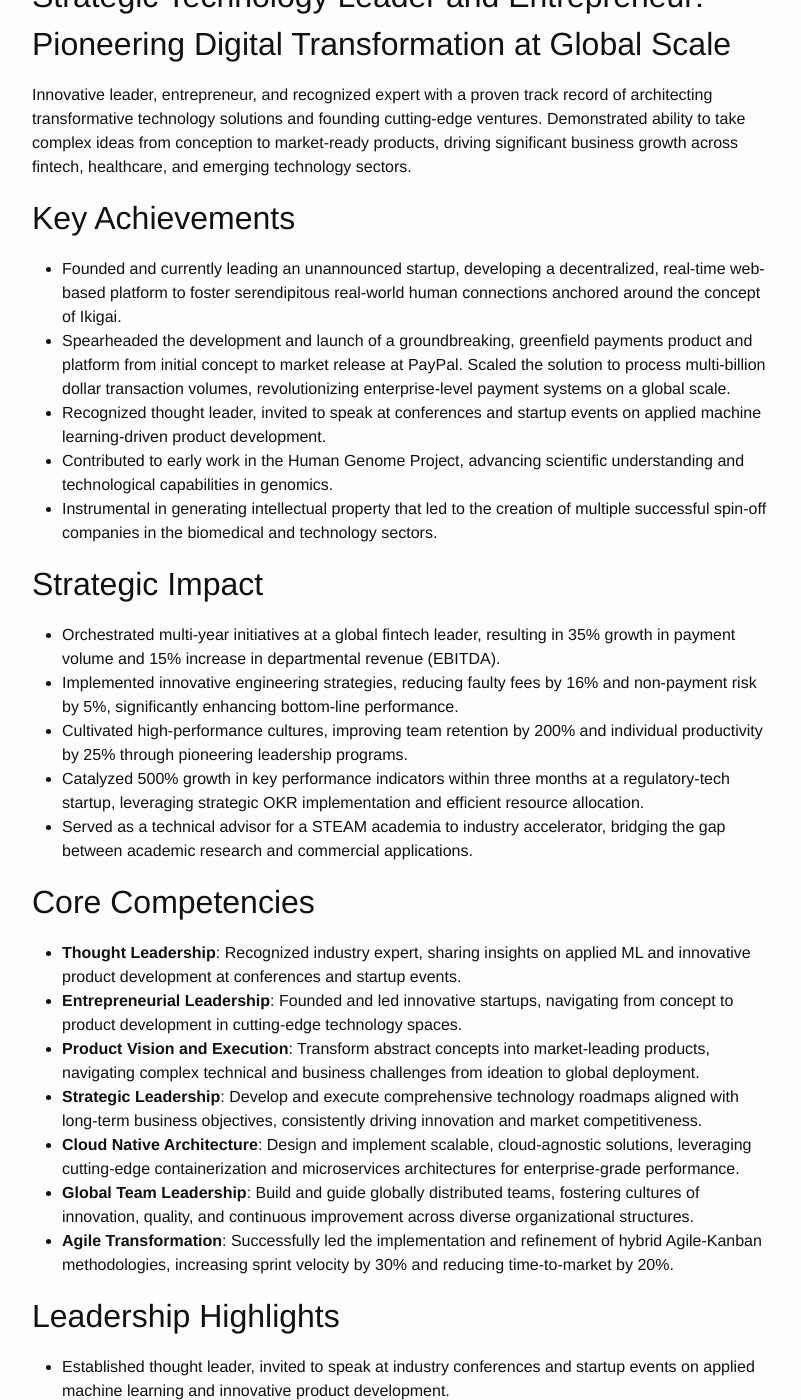
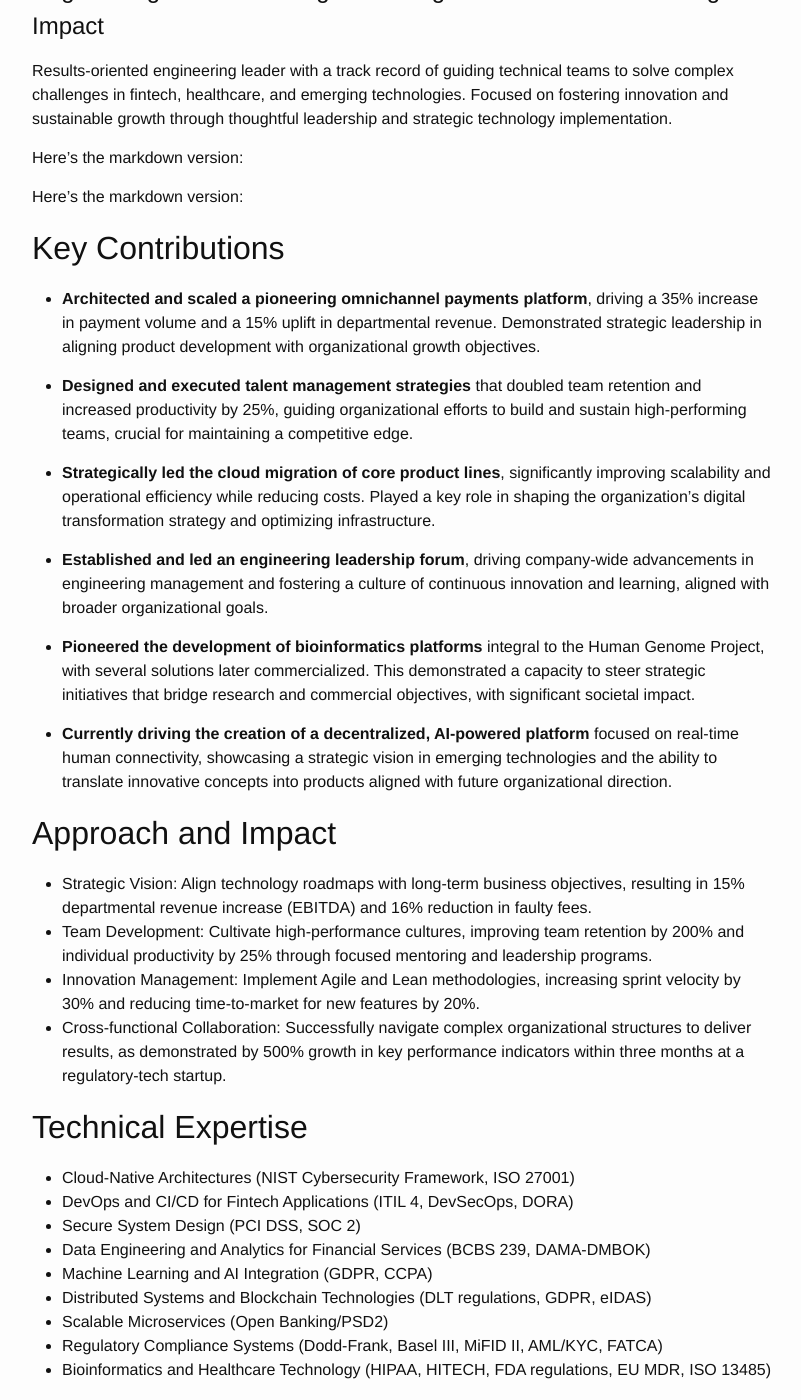
Before and after one commit to wyld3rbit/wyld3rbit.github.io, a Jekyll site: the page built from about.md, in a window 1280 px wide and 1400 px high, scrolled down 192 px. Shown: the whole window, without its empty margins (238-1039 px from the left). Built offline with Jekyll 4.4.1, drawn with Linux system fonts in a browser that asks for light colours; some of the changed text lies outside the part shown.

Commit message:
Update about.md

```diff
--- a/about.md
+++ b/about.md
@@ -5,74 +5,74 @@ author: Arka P
 permalink: /about/
 ---
 
-## Strategic Technology Leader and Entrepreneur: Pioneering Digital Transformation at Global Scale
+# Engineering Leader: Driving Technological Solutions for Meaningful Impact
 
-Innovative leader, entrepreneur, and recognized expert with a proven track record of architecting transformative technology solutions and founding cutting-edge ventures. Demonstrated ability to take complex ideas from conception to market-ready products, driving significant business growth across fintech, healthcare, and emerging technology sectors.
+Results-oriented engineering leader with a track record of guiding technical teams to solve complex challenges in fintech, healthcare, and emerging technologies. Focused on fostering innovation and sustainable growth through thoughtful leadership and strategic technology implementation.
 
-## Key Achievements
+Here’s the markdown version:
 
-- Founded and currently leading an unannounced startup, developing a decentralized, real-time web-based platform to foster serendipitous real-world human connections anchored around the concept of Ikigai.
-- Spearheaded the development and launch of a groundbreaking, greenfield payments product and platform from initial concept to market release at PayPal. Scaled the solution to process multi-billion dollar transaction volumes, revolutionizing enterprise-level payment systems on a global scale.
-- Recognized thought leader, invited to speak at conferences and startup events on applied machine learning-driven product development.
-- Contributed to early work in the Human Genome Project, advancing scientific understanding and technological capabilities in genomics.
-- Instrumental in generating intellectual property that led to the creation of multiple successful spin-off companies in the biomedical and technology sectors.
+Here’s the markdown version:
 
-## Strategic Impact
+## Key Contributions
 
-- Orchestrated multi-year initiatives at a global fintech leader, resulting in 35% growth in payment volume and 15% increase in departmental revenue (EBITDA).
-- Implemented innovative engineering strategies, reducing faulty fees by 16% and non-payment risk by 5%, significantly enhancing bottom-line performance.
-- Cultivated high-performance cultures, improving team retention by 200% and individual productivity by 25% through pioneering leadership programs.
-- Catalyzed 500% growth in key performance indicators within three months at a regulatory-tech startup, leveraging strategic OKR implementation and efficient resource allocation.
-- Served as a technical advisor for a STEAM academia to industry accelerator, bridging the gap between academic research and commercial applications.
+- **Architected and scaled a pioneering omnichannel payments platform**, driving a 35% increase in payment volume and a 15% uplift in departmental revenue. Demonstrated strategic leadership in aligning product development with organizational growth objectives.
 
-## Core Competencies
+- **Designed and executed talent management strategies** that doubled team retention and increased productivity by 25%, guiding organizational efforts to build and sustain high-performing teams, crucial for maintaining a competitive edge.
 
-- **Thought Leadership**: Recognized industry expert, sharing insights on applied ML and innovative product development at conferences and startup events.
-- **Entrepreneurial Leadership**: Founded and led innovative startups, navigating from concept to product development in cutting-edge technology spaces.
-- **Product Vision and Execution**: Transform abstract concepts into market-leading products, navigating complex technical and business challenges from ideation to global deployment.
-- **Strategic Leadership**: Develop and execute comprehensive technology roadmaps aligned with long-term business objectives, consistently driving innovation and market competitiveness.
-- **Cloud Native Architecture**: Design and implement scalable, cloud-agnostic solutions, leveraging cutting-edge containerization and microservices architectures for enterprise-grade performance.
-- **Global Team Leadership**: Build and guide globally distributed teams, fostering cultures of innovation, quality, and continuous improvement across diverse organizational structures.
-- **Agile Transformation**: Successfully led the implementation and refinement of hybrid Agile-Kanban methodologies, increasing sprint velocity by 30% and reducing time-to-market by 20%.
+- **Strategically led the cloud migration of core product lines**, significantly improving scalability and operational efficiency while reducing costs. Played a key role in shaping the organization's digital transformation strategy and optimizing infrastructure.
 
-## Leadership Highlights
+- **Established and led an engineering leadership forum**, driving company-wide advancements in engineering management and fostering a culture of continuous innovation and learning, aligned with broader organizational goals.
 
-- Established thought leader, invited to speak at industry conferences and startup events on applied machine learning and innovative product development.
-- Founded and currently leading an innovative startup, tapping into the rich talent pool and entrepreneurial spirit of the Pacific Northwest to execute on visionary ideas.
-- Founded and directed the PayPal Engineering Manager Special Interest Group, driving company-wide advancements in engineering leadership.
-- Recognized for cultivating psychologically safe, high-performance environments, earning fast-track nominations for senior leadership programs.
-- Demonstrated success in navigating complex, matrix organizations and aligning cross-functional teams towards ambitious strategic goals.
-- Volunteered on various young professional boards, contributing to community development and professional networking initiatives.
+- **Pioneered the development of bioinformatics platforms** integral to the Human Genome Project, with several solutions later commercialized. This demonstrated a capacity to steer strategic initiatives that bridge research and commercial objectives, with significant societal impact.
 
-## Areas of Expertise
+- **Currently driving the creation of a decentralized, AI-powered platform** focused on real-time human connectivity, showcasing a strategic vision in emerging technologies and the ability to translate innovative concepts into products aligned with future organizational direction.
 
-- Applied Machine Learning for Product Development
-- Startup Leadership and Entrepreneurship
-- Large-scale Payment Systems and Fintech Platforms
-- Enterprise-scale Digital Transformation
-- Cloud Native Architectures and DevOps Practices
-- Bioinformatics and Healthcare Technology
-- Regulatory Technology and Compliance Systems
-- Agile and Lean Methodologies at Scale
-- Genomics and Biotechnology Innovation
+## Approach and Impact
+
+- Strategic Vision: Align technology roadmaps with long-term business objectives, resulting in 15% departmental revenue increase (EBITDA) and 16% reduction in faulty fees.
+- Team Development: Cultivate high-performance cultures, improving team retention by 200% and individual productivity by 25% through focused mentoring and leadership programs.
+- Innovation Management: Implement Agile and Lean methodologies, increasing sprint velocity by 30% and reducing time-to-market for new features by 20%.
+- Cross-functional Collaboration: Successfully navigate complex organizational structures to deliver results, as demonstrated by 500% growth in key performance indicators within three months at a regulatory-tech startup.
+
+## Technical Expertise
+
+- Cloud-Native Architectures (NIST Cybersecurity Framework, ISO 27001)
+- DevOps and CI/CD for Fintech Applications (ITIL 4, DevSecOps, DORA)
+- Secure System Design (PCI DSS, SOC 2)
+- Data Engineering and Analytics for Financial Services (BCBS 239, DAMA-DMBOK)
+- Machine Learning and AI Integration (GDPR, CCPA)
+- Distributed Systems and Blockchain Technologies (DLT regulations, GDPR, eIDAS)
+- Scalable Microservices (Open Banking/PSD2)
+- Regulatory Compliance Systems (Dodd-Frank, Basel III, MiFID II, AML/KYC, FATCA)
+- Bioinformatics and Healthcare Technology (HIPAA, HITECH, FDA regulations, EU MDR, ISO 13485)
+
+## Leadership Philosophy
+
+Committed to creating psychologically safe environments that empower teams to tackle challenging problems. Focus on translating complex technical concepts into tangible business value, ensuring technology serves as a catalyst for organizational growth and societal benefit.
 
 ## Professional Experience
 
-- Founder, Unannounced Startup
-- Group Software Engineering Manager, Payments, PayPal
-- Software Engineering Manager, Backend & Mobile, PayPal
-- Software and R&D Engineering Manager, Ascent RegTech
-- Tech Lead Manager, Full-stack, CarrierDirect
-- Senior Software Engineer (Bioinformatics Lead), The Ohio State University Wexner Medical Center
-- Software Engineer, The Ohio State University Wexner Medical Center
+- Founder, Emerging Technology (Decentralized Social Platforms)
+- Group Software Engineering Manager, Global Fintech (Enterprise Payment Systems)
+- Software Engineering Manager, Global Fintech (Mobile and Backend Infrastructure)
+- Software and R&D Engineering Manager, Regulatory Technology (Compliance Automation)
+- Tech Lead Manager, Logistics and Supply Chain (Transportation Management Systems)
+- Senior Software Engineer, Healthcare and Research (Bioinformatics)
+- Software Engineer, Healthcare and Research (Medical Informatics)
 
-## Education and Continuous Development
+## Continuous Learning
 
 - MS in Cybersecurity, Georgia Institute of Technology (In progress, expected 2024)
 - BS in Computer Engineering, Wright State University
-- Advanced Studies: Leadership at PayPal, Cornell University
+- Ongoing professional development in leadership and emerging technologies
 
-Committed to driving transformative change through strategic technology leadership and entrepreneurial innovation. Consistently translating complex technical concepts into tangible business value, positioning organizations and ventures at the forefront of digital innovation in the global marketplace. Proven track record of contributing to groundbreaking scientific initiatives and fostering the commercialization of cutting-edge research.
+## Community Engagement
+
+- Speaker at industry conferences on applied machine learning in product development
+- Technical advisor for STEAM academia to industry accelerator program
+- Volunteer on young professional boards, contributing to technology-focused community initiatives
+
+Dedicated to leveraging technology to address meaningful challenges, with a focus on creating sustainable, scalable solutions that drive both business success and positive societal impact.
 
 ### More About Me:
 
```
